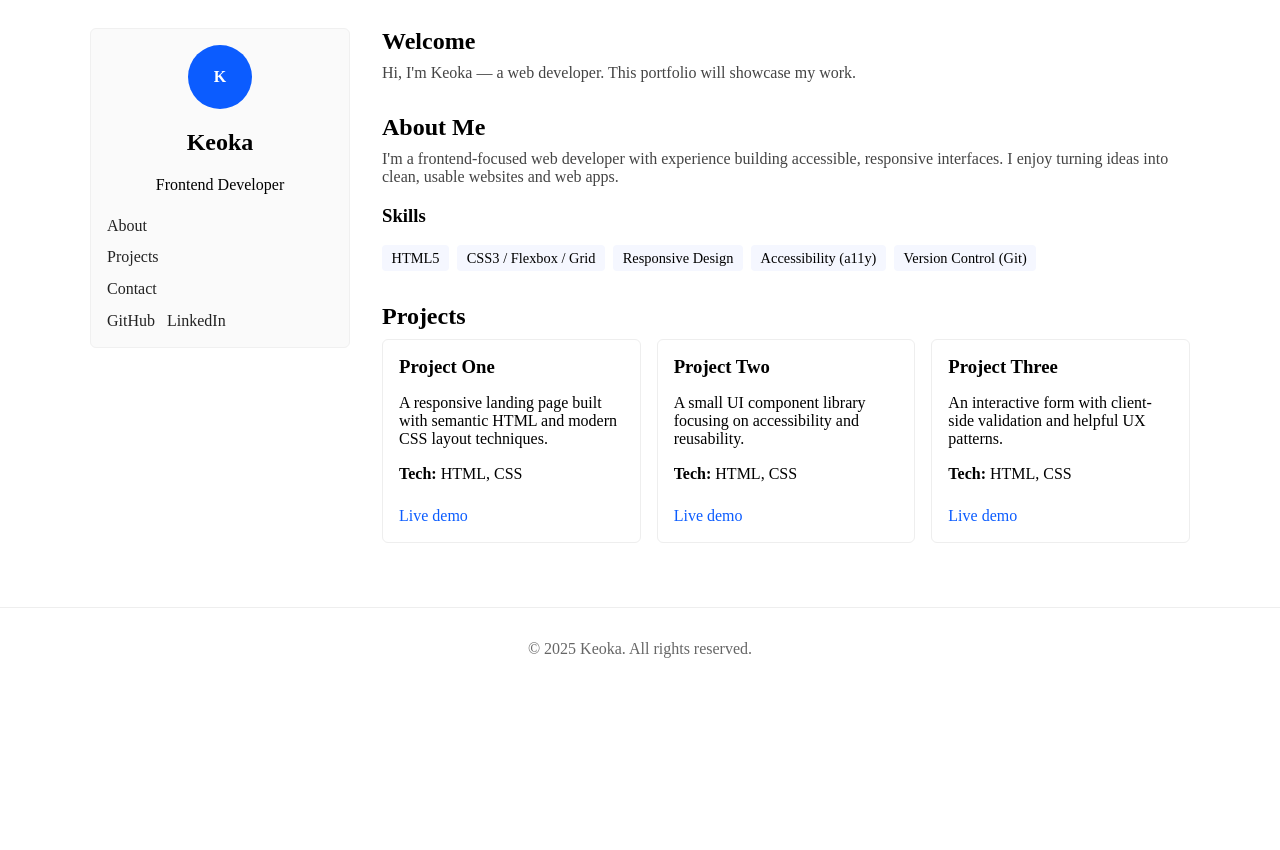
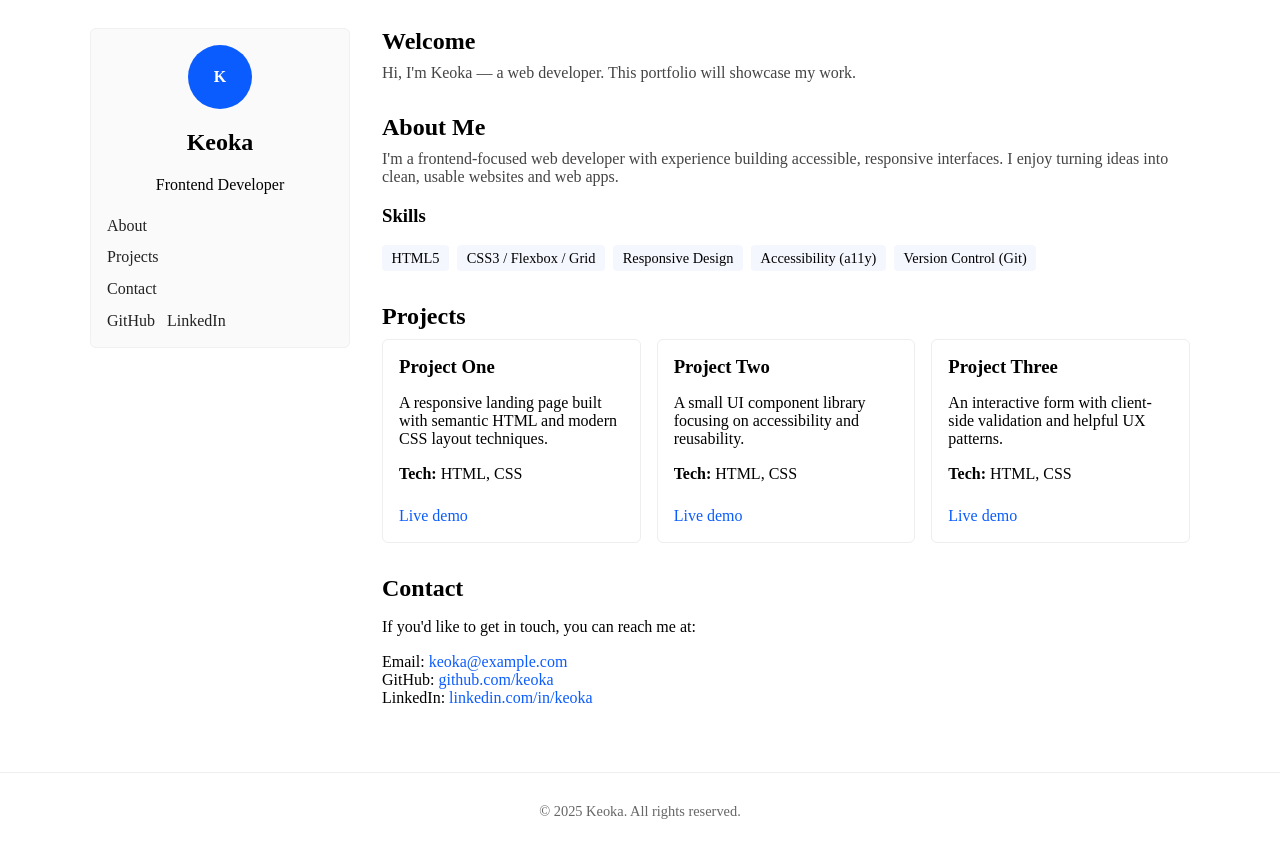
Before and after one commit to Keoka-coder/portfolio, a plain HTML site: page index.html in a window 1280 px wide. Shown: the part 60-910 px from the top of the page. Before the commit the page ends 800 px from the top, so only its background shows below. Drawn offline with nearby package versions, Linux system fonts and the light colour scheme.

Commit message:
Add Contact section and footer polish

```diff
--- a/index.html
+++ b/index.html
@@ -93,6 +93,16 @@
                     </article>
                 </div>
             </section>
+
+            <section id="contact" class="section section--contact">
+                <h2 class="section__title">Contact</h2>
+                <p>If you'd like to get in touch, you can reach me at:</p>
+                <ul class="contact-list">
+                    <li>Email: <a href="mailto:keoka@example.com">keoka@example.com</a></li>
+                    <li>GitHub: <a href="#">github.com/keoka</a></li>
+                    <li>LinkedIn: <a href="#">linkedin.com/in/keoka</a></li>
+                </ul>
+            </section>
         </main>
     </div>
 
--- a/styles/style.css
+++ b/styles/style.css
@@ -187,6 +187,20 @@
     }
 }
 
+.contact-list {
+    list-style: none;
+    padding: 0;
+}
+
+.contact-list a {
+    color: var(--color-primary);
+    text-decoration: none;
+}
+
+.site-footer {
+    font-size: 0.9rem;
+}
+
 .site-footer {
     border-top: 1px solid #eee;
     padding: 1rem 0;
```
